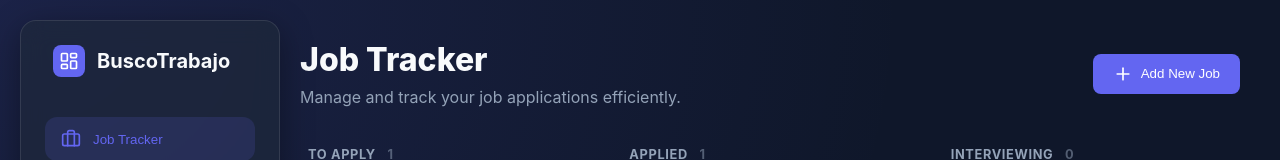
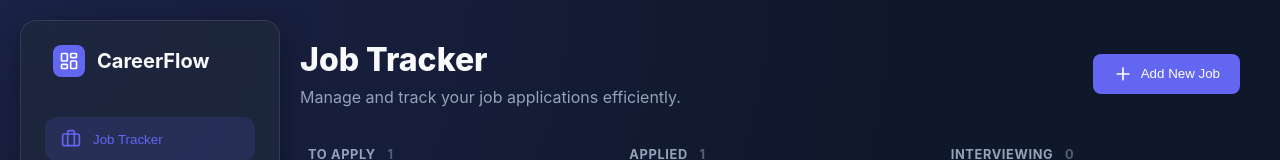
Before and after one commit to Esteban05-glitch/buscotrabajo, a React (Vite) app: page / in a window 1280 px wide. Shown: the top 160 px of the page. Built offline with nearby package versions, Linux system fonts and the light colour scheme.

Commit message:
Update Sidebar.jsx

```diff
--- a/src/components/Sidebar.jsx
+++ b/src/components/Sidebar.jsx
@@ -31,7 +31,7 @@ const Sidebar = ({ activeTab, setActiveTab }) => {
         }}>
           <LayoutDashboard size={20} color="white" />
         </div>
-        <h2 style={{ fontSize: '1.25rem', fontWeight: 700 }}>BuscoTrabajo</h2>
+        <h2 style={{ fontSize: '1.25rem', fontWeight: 700 }}>CareerFlow</h2>
       </div>
 
       <nav style={{ flex: 1, display: 'flex', flexDirection: 'column', gap: '8px' }}>
```
